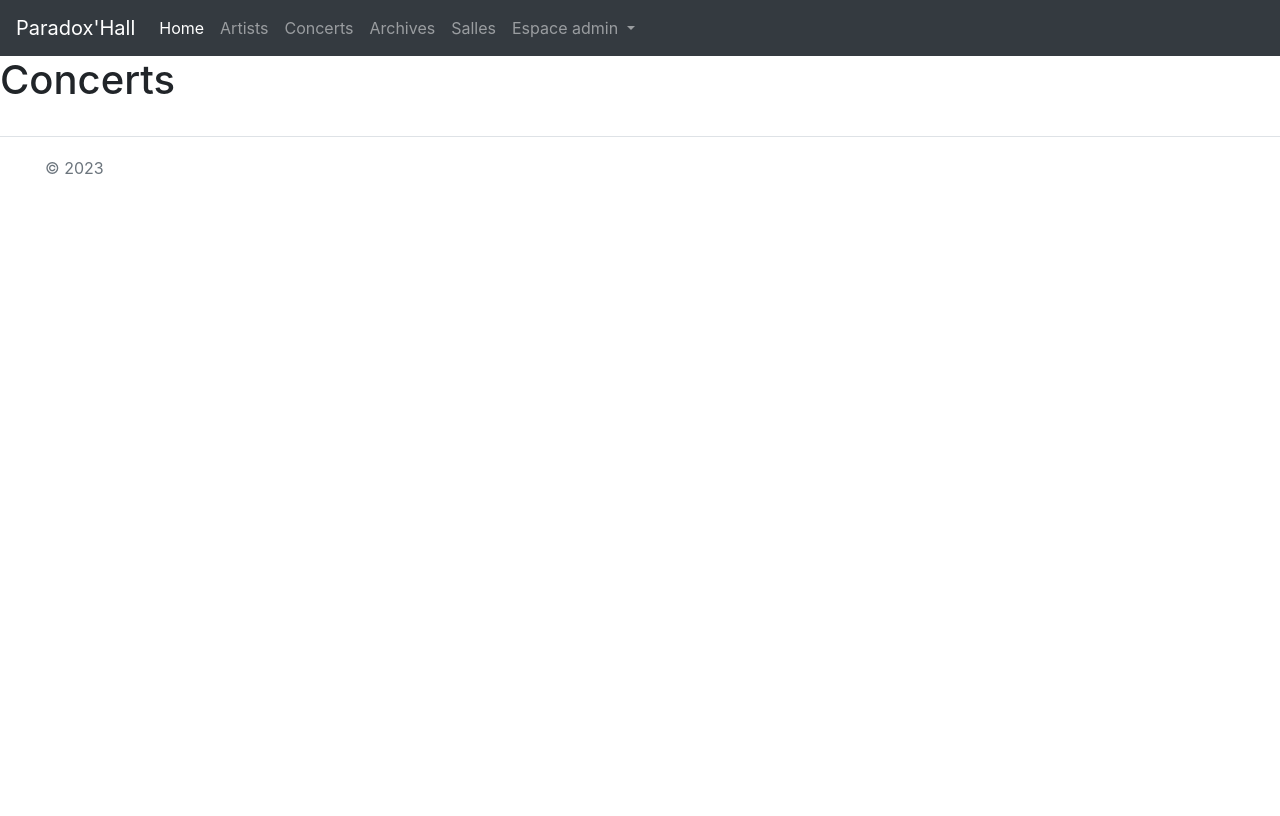
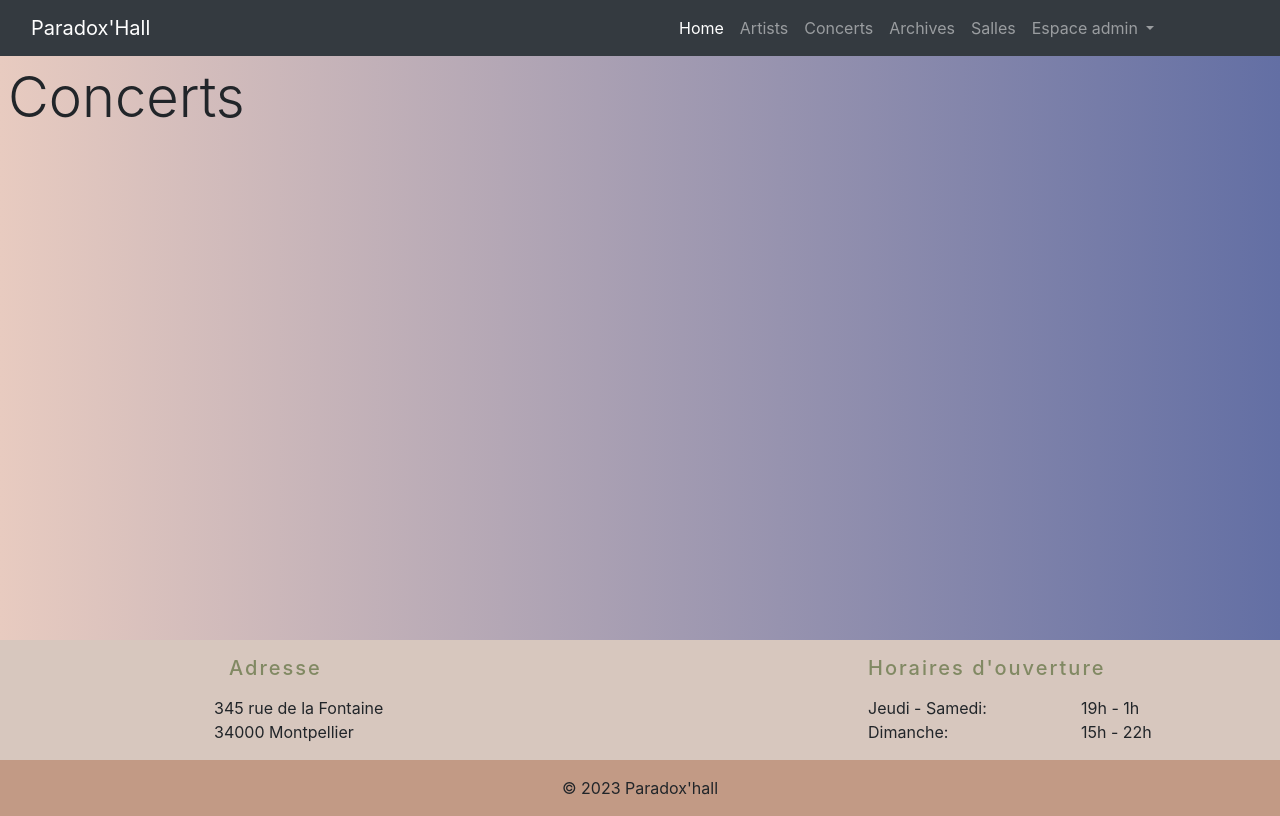
Before and after one commit to JN-Lazyturtle/concertProject, a Symfony app: template templates/concert/index.html.twig in a window 1280 px wide. Before the commit the page ends 174 px from the top, so only its background shows below. Run offline with Twig, Linux system fonts and the light colour scheme; the template is opened without the code that fills it, so the values that code supplies are empty; some libraries are stand-ins or nearby versions.

Commit message:
fix layout

```diff
--- a/templates/artist/artist.html.twig
+++ b/templates/artist/artist.html.twig
@@ -10,7 +10,9 @@
 
         {{ artist.getSummaryA() }}
 
-
+        {% for concert in artist.getConcerts() %}
+        {{ concert.getDateC()|date('d-m-Y H:i') }}
+        {% endfor %}
     </div>
 
 
--- a/templates/base.html.twig
+++ b/templates/base.html.twig
@@ -29,8 +29,29 @@
         {% endblock %}
         {% block page_content %}
         {% endblock %}
+
         <footer>
             {{ include('footer.html.twig') }}
         </footer>
     </body>
 </html>
+
+<style>
+
+    html {
+        position: relative;
+        min-height: 100%;
+    }
+    body {
+        background: linear-gradient(to right, #e8cbc0, #636fa4);
+        margin-bottom: 200px;
+    }
+    footer {
+        background-color: #deded5;
+        position: absolute;
+        bottom: 0;
+        width: 100%;
+        height: 160px;
+    }
+
+   </style>
--- a/templates/concert/index.html.twig
+++ b/templates/concert/index.html.twig
@@ -1,35 +1,29 @@
 {% extends "base.html.twig" %}
 
 {% block page_title %}
-    <h1>Concerts</h1>
+    <h1  class="display-4 m-2">Concerts</h1>
 {% endblock %}
 
 {% block page_content %}
 
+    <div class="inline">
+        <div class="row mx-auto col">
+            {% for concert in concertList %}
+                <div class="card m-3 text-center" style="width: 18rem;">
 
-    <div class="class container inline">
-        <div class="row align-items-start">
-            {% for concert in concertList %}
-                <div class="card" style="width: 18rem;">
-                    {% for artist in concert.getArtists() %}
-                    <img class="card-img-top" src="{{ artist.getPictureA().getUrl() }}" alt="Card image cap">
-                    <div class="card-body">
+                    <img class="card-img-top" src="{{ concert.getArtists().first().getPictureA().getUrl() }}" alt="Card image cap">
+                    <div class="card-body d-flex flex-column">
+                        <h5 class="card-title">{{ concert.getDateC()|date('d-m-Y H:i') }}</h5>
+                        <p></p>
+                        {% for artist in concert.getArtists() %}
+                            <h5 class="card-title"> {{ artist.getNameA() }}</h5>
+                        {% endfor %}
 
-                    <h5 class="card-title"> {{ artist.getNameA() }}</h5>
-                        <a href="{{ path('artist_fiche', {id: artist.id}) }}" class="btn btn-primary">Fiche artiste</a>
-
-
-                    <h5 class="card-title">{{ concert.getDateC()|date('d-m-Y H:i') }}</h5>
-                        <a href="{{ path('concert_details', {id: concert.id}) }}" class="btn btn-primary">Détails</a>
-                    </div>{% endfor %}
+                        <a href="{{ path('concert_details', {id: concert.id}) }}" class="btn btn-primary mt-auto mx-auto">Détails</a>
+                    </div>
                 </div>
             {% endfor %}
         </div>
-
     </div>
-    <style>
-        img{
-        }
-    </style>
 
 {% endblock %}
--- a/templates/footer.html.twig
+++ b/templates/footer.html.twig
@@ -1,14 +1,28 @@
-<footer class="d-flex flex-wrap justify-content-between align-items-center py-3 my-4 border-top">
-    <div class="col-md-4 d-flex align-items-center">
-        <a href="/" class="mb-3 me-2 mb-md-0 text-muted text-decoration-none lh-1">
-            <svg class="bi" width="30" height="24"><use xlink:href="#bootstrap"/></svg>
-        </a>
-        <span class="mb-3 mb-md-0 text-muted">&copy; 2023</span>
+<footer>
+    <div class="p-3" style="background-color: rgb(215,199,190);">
+        <div class="row">
+            <div class="col-lg-2 col-md-2"></div>
+            <div class="col-lg-4 col-md-4">
+                <h5 class="mb-3" style="letter-spacing: 2px; color: #818963;">Adresse</h5>
+                <div class="row">345 rue de la Fontaine</div>
+                <div class="row">34000 Montpellier</div>
+            </div>
+            <div class="col-lg-2 col-md-2"></div>
+            <div class="col-lg-4 col-md-4">
+                <h5 class="mb-3" style="letter-spacing: 2px; color: #818963;">Horaires d'ouverture</h5>
+                <div class="row">
+                    <div class="col-lg-6 col-md-6">Jeudi - Samedi:</div>
+                    <div class="col-lg-6 col-md-6">19h - 1h</div>
+                </div>
+                <div class="row">
+                    <div class="col-lg-6 col-md-6">Dimanche:</div>
+                    <div class="col-lg-6 col-md-6">15h - 22h</div>
+                </div>
+            </div>
+        </div>
     </div>
-
-    <ul class="nav col-md-4 justify-content-end list-unstyled d-flex">
-        <li class="ms-3"><a class="text-muted" href="#"><svg class="bi" width="24" height="24"><use xlink:href="#twitter"/></svg></a></li>
-        <li class="ms-3"><a class="text-muted" href="#"><svg class="bi" width="24" height="24"><use xlink:href="#instagram"/></svg></a></li>
-        <li class="ms-3"><a class="text-muted" href="#"><svg class="bi" width="24" height="24"><use xlink:href="#facebook"/></svg></a></li>
-    </ul>
+    <div class="text-center p-3" style="background-color: rgb(194,154,133);">
+        © 2023 Paradox'hall
+    </div>
+    <!-- Copyright -->
 </footer>
--- a/templates/navbar.html.twig
+++ b/templates/navbar.html.twig
@@ -1,21 +1,21 @@
 {% block page_navbar %}
     <nav class="navbar navbar-expand-lg navbar-dark bg-dark">
-        <a class="navbar-brand" href="{{ path('concerts_list') }}">Paradox'Hall</a>
+        <a class="navbar-brand col-lg-6 col-md-6" href="{{ path('concerts_list') }}">Paradox'Hall</a>
         <button class="navbar-toggler" type="button" data-toggle="collapse" data-target="#navbarSupportedContent"
                 aria-controls="navbarSupportedContent" aria-expanded="false" aria-label="Toggle navigation">
             <span class="navbar-toggler-icon"></span>
         </button>
 
-        <div class="collapse navbar-collapse" id="navbarSupportedContent">
+        <div class="collapse navbar-collapse  col-lg-6 col-md-6" id="navbarSupportedContent">
             <ul class="navbar-nav mr-auto">
                 <li class="nav-item active">
                     <a class="nav-link" href="https://webinfo.iutmontp.univ-montp2.fr/~NUSSBAUMERJ/concertProject/public/artists">Home <span class="sr-only">(current)</span></a>
                 </li>
                 <li class="nav-item">
-                    <a class="nav-link" href="https://webinfo.iutmontp.univ-montp2.fr/~NUSSBAUMERJ/concertProject/public/artists">Artists</a>
+                    <a class="nav-link" href="{{ path('artists_list') }}">Artists</a>
                 </li>
                 <li class="nav-item">
-                    <a class="nav-link" href="https://webinfo.iutmontp.univ-montp2.fr/~NUSSBAUMERJ/concertProject/public/concerts">Concerts</a>
+                    <a class="nav-link" href="{{ path('concerts_list') }}">Concerts</a>
                 </li>
                 <li class="nav-item">
                     <a class="nav-link" href="https://webinfo.iutmontp.univ-montp2.fr/~NUSSBAUMERJ/concertProject/public/archives">Archives</a>
```
Also changed, not shown: templates/artist/index.html.twig (+6 -10 lines).
